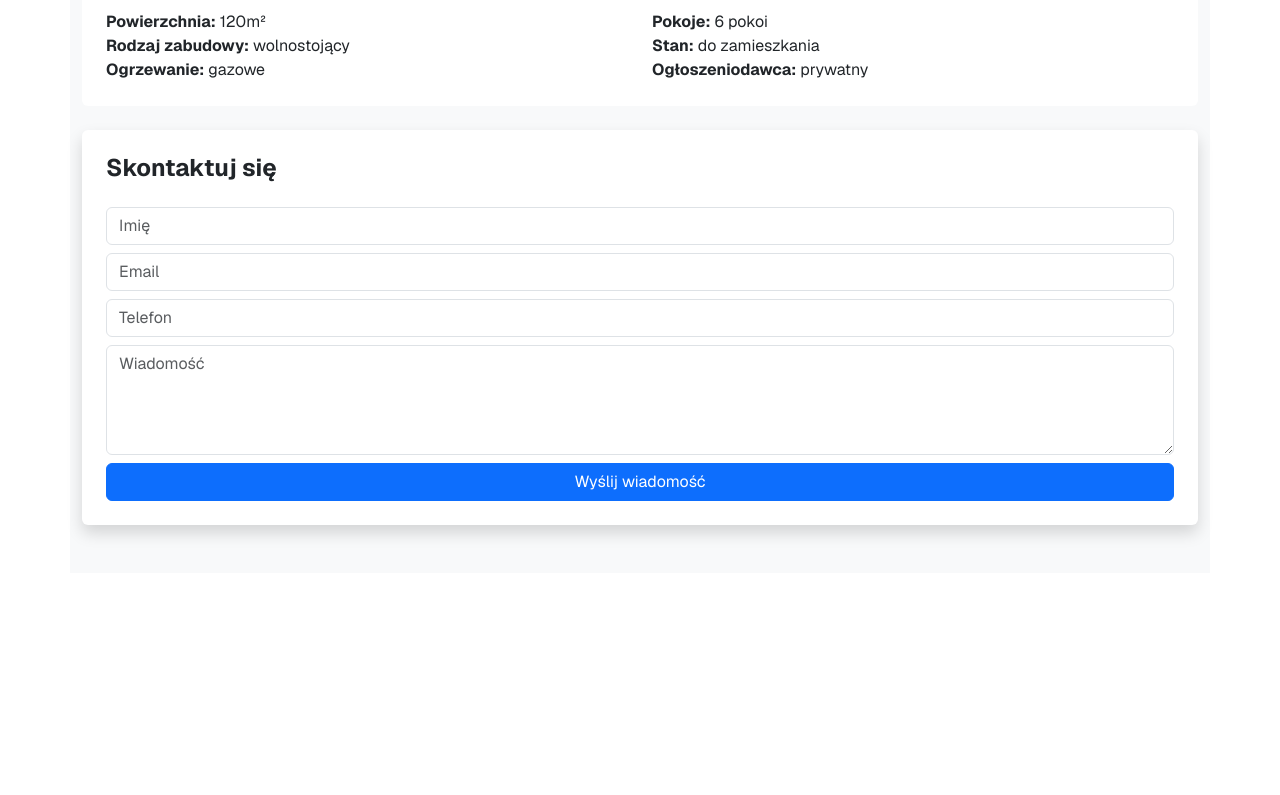
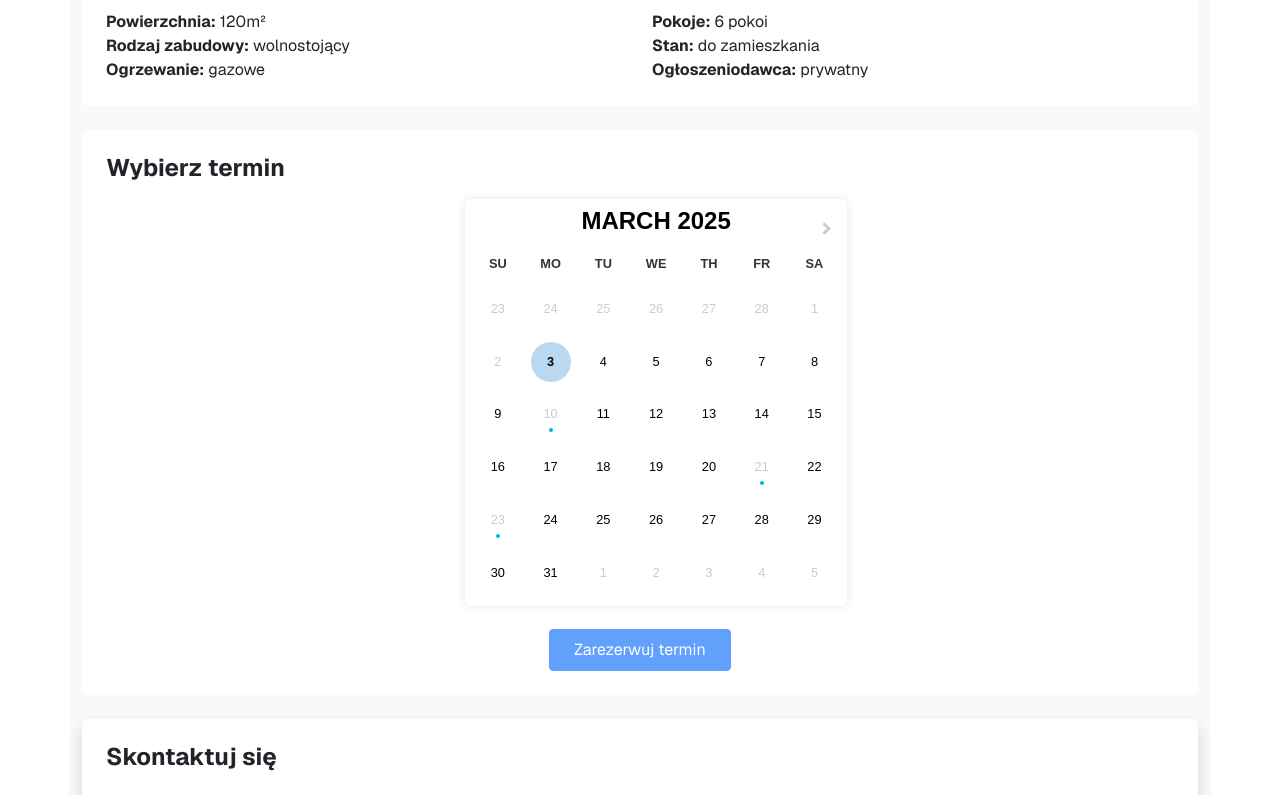
Before and after one commit to wegorz9/pj_project1, a Next.js app: page /detail-view in a window 1280 px wide. Shown: the part 820-1615 px from the top of the page. Before the commit the page ends 1393 px from the top, so only its background shows below. Built offline with nearby package versions, Linux system fonts and the light colour scheme.

Commit message:
-tym razem jest kalendarz

```diff
--- a/src/app/detail-view/page.tsx
+++ b/src/app/detail-view/page.tsx
@@ -1,9 +1,13 @@
 "use client"
-import React from 'react';
+import React, { useState, useEffect } from 'react';
 import Image from 'next/image';
 import { Carousel } from 'react-responsive-carousel';
+import DatePicker from 'react-datepicker';
+import Cookies from 'js-cookie';
+import "react-datepicker/dist/react-datepicker.css";
 import 'react-responsive-carousel/lib/styles/carousel.min.css';
 import 'bootstrap/dist/css/bootstrap.min.css';
+import '~/styles/calendar.css';
 import Navbar from "~/components/Navbar";
 
 const sampleProperty = {
@@ -24,12 +28,86 @@ const sampleProperty = {
 };
 
 const PropertyListingPage = () => {
+    const [selectedDates, setSelectedDates] = useState<[Date | null, Date | null]>([null, null]);
+    const [rentedDates, setRentedDates] = useState<Date[]>([]);
+    const [selectionError, setSelectionError] = useState<string | null>(null);
+
+    useEffect(() => {
+        const currentDate = new Date();
+        const currentMonth = currentDate.getMonth();
+        const currentYear = currentDate.getFullYear();
+
+        setRentedDates([
+            new Date(currentYear, currentMonth, 10),
+            new Date(currentYear, currentMonth, 21),
+            new Date(currentYear, currentMonth, 23)
+        ]);
+
+        const savedDates = Cookies.get('selectedDates');
+        if (savedDates) {
+            try {
+                const [start, end] = JSON.parse(savedDates);
+                setSelectedDates([new Date(start), new Date(end)]);
+            } catch (error) {
+                console.error("Error parsing saved dates:", error);
+            }
+        }
+    }, []);
+
+    const handleDateChange = (dates: [Date | null, Date | null]) => {
+        const [start, end] = dates;
+        setSelectionError(null);
+
+        if (start && end) {
+            const isRentedDateInRange = rentedDates.some(rentedDate => {
+                return rentedDate >= start && rentedDate <= end;
+            });
+
+            if (isRentedDateInRange) {
+                setSelectedDates([start, null]);
+                setSelectionError("Wybrana data zawiera już zarezerwowane dni. Proszę wybrać inny zakres.");
+                return;
+            }
+
+            Cookies.set('selectedDates', JSON.stringify([
+                start.toISOString(),
+                end.toISOString()
+            ]), { expires: 7 });
+        }
+
+        setSelectedDates(dates);
+    };
+
+    const handleSaveDates = () => {
+        if (selectedDates[0] && selectedDates[1]) {
+            Cookies.set('selectedDates', JSON.stringify([
+                selectedDates[0].toISOString(),
+                selectedDates[1].toISOString()
+            ]), { expires: 7 });
+
+            alert('Termin został zarezerwowany pomyślnie!');
+        }
+    };
+
+    const renderDayContents = (day: number, date: Date) => {
+        const isRented = rentedDates.some(rentedDate =>
+            rentedDate.getDate() === date.getDate() &&
+            rentedDate.getMonth() === date.getMonth() &&
+            rentedDate.getFullYear() === date.getFullYear()
+        );
+
+        return (
+            <div className="day-content-wrapper">
+                {day}
+                {isRented && <div className="rented-date-indicator" />}
+            </div>
+        );
+    };
+
     return (
         <>
-            <Navbar currentPage={2} isLoggedIn={false} user={{name: 'Guest', email: ''}} />
+            <Navbar currentPage={2} isLoggedIn={true} user={{name: 'balls', email: ''}} />
             <div className="container py-5 bg-light">
-
-                {/* Carousel */}
                 <div className="d-flex justify-content-center mb-4">
                     <div className="w-75 rounded overflow-hidden">
                         <Carousel showThumbs={false} infiniteLoop autoPlay>
@@ -67,6 +145,56 @@ const PropertyListingPage = () => {
                     </div>
                 </div>
 
+                <div className="bg-white p-4 rounded mb-4">
+                    <h2 className="h4 fw-bold mb-3">Wybierz termin</h2>
+                    <div className="mb-3 d-flex justify-content-center">
+                        <div className="calendar-container">
+                            <DatePicker
+                                selected={selectedDates[0]}
+                                onChange={handleDateChange}
+                                startDate={selectedDates[0]}
+                                endDate={selectedDates[1]}
+                                selectsRange
+                                inline
+                                minDate={new Date()}
+                                excludeDates={rentedDates}
+                                dateFormat="dd/MM/yyyy"
+                                renderDayContents={renderDayContents}
+                                dayClassName={date => {
+                                    const isRented = rentedDates.some(rentedDate =>
+                                        rentedDate.getDate() === date.getDate() &&
+                                        rentedDate.getMonth() === date.getMonth() &&
+                                        rentedDate.getFullYear() === date.getFullYear()
+                                    );
+                                    return isRented ? "rented-date" : undefined;
+                                }}
+                                monthsShown={1}
+                                showPopperArrow={false}
+                                formatWeekDay={nameOfDay => nameOfDay.substr(0, 2).toUpperCase()}
+                            />
+                        </div>
+                    </div>
+                    {selectionError && (
+                        <div className="alert alert-warning mt-2 text-center" role="alert">
+                            {selectionError}
+                        </div>
+                    )}
+                    {selectedDates[0] && selectedDates[1] && (
+                        <div className="alert alert-info mt-2 text-center" role="alert">
+                            Wybrano termin: {selectedDates[0].toLocaleDateString('pl-PL')} - {selectedDates[1].toLocaleDateString('pl-PL')}
+                        </div>
+                    )}
+                    <div className="d-flex justify-content-center">
+                        <button
+                            onClick={handleSaveDates}
+                            className="btn btn-primary px-4 py-2 reserve-button"
+                            disabled={!selectedDates[0] || !selectedDates[1]}
+                        >
+                            Zarezerwuj termin
+                        </button>
+                    </div>
+                </div>
+
                 <div className="bg-white p-4 shadow rounded">
                     <h2 className="h4 fw-bold mb-4">Skontaktuj się</h2>
                     <form className="d-flex flex-column gap-2">
```
